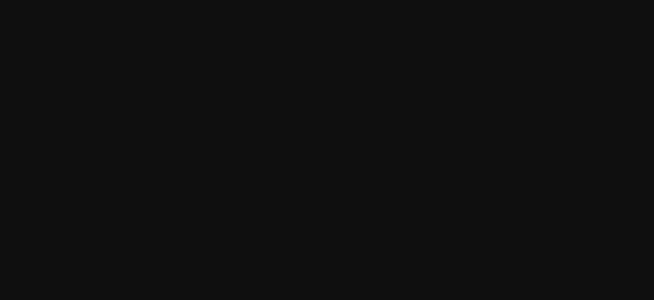
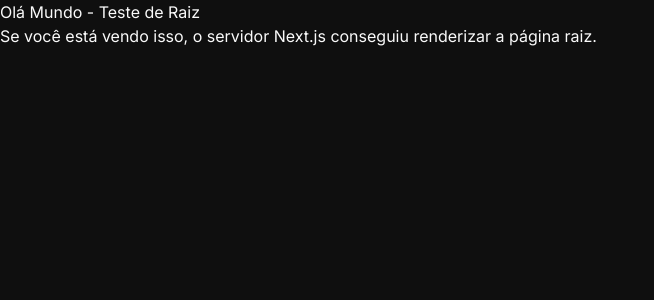
Before and after one commit to pter0005/VOUFICARLOUCO, a Next.js app: page / in a window 1280 px wide. Before the commit this address had no page. Shown: the top 300 px of the page, without its empty margins (0-654 px from the left). Built offline with nearby package versions, Linux system fonts and the light colour scheme.

Commit message:
I see this error with the app, reported by NextJS, please fix it. The er

```diff
--- a/src/app/page.tsx
+++ b/src/app/page.tsx
@@ -1,5 +1,9 @@
-import { redirect } from 'next/navigation';
 
 export default function HomePage() {
-  redirect('/login');
+  return (
+    <div>
+      <h1>Olá Mundo - Teste de Raiz</h1>
+      <p>Se você está vendo isso, o servidor Next.js conseguiu renderizar a página raiz.</p>
+    </div>
+  );
 }
```
